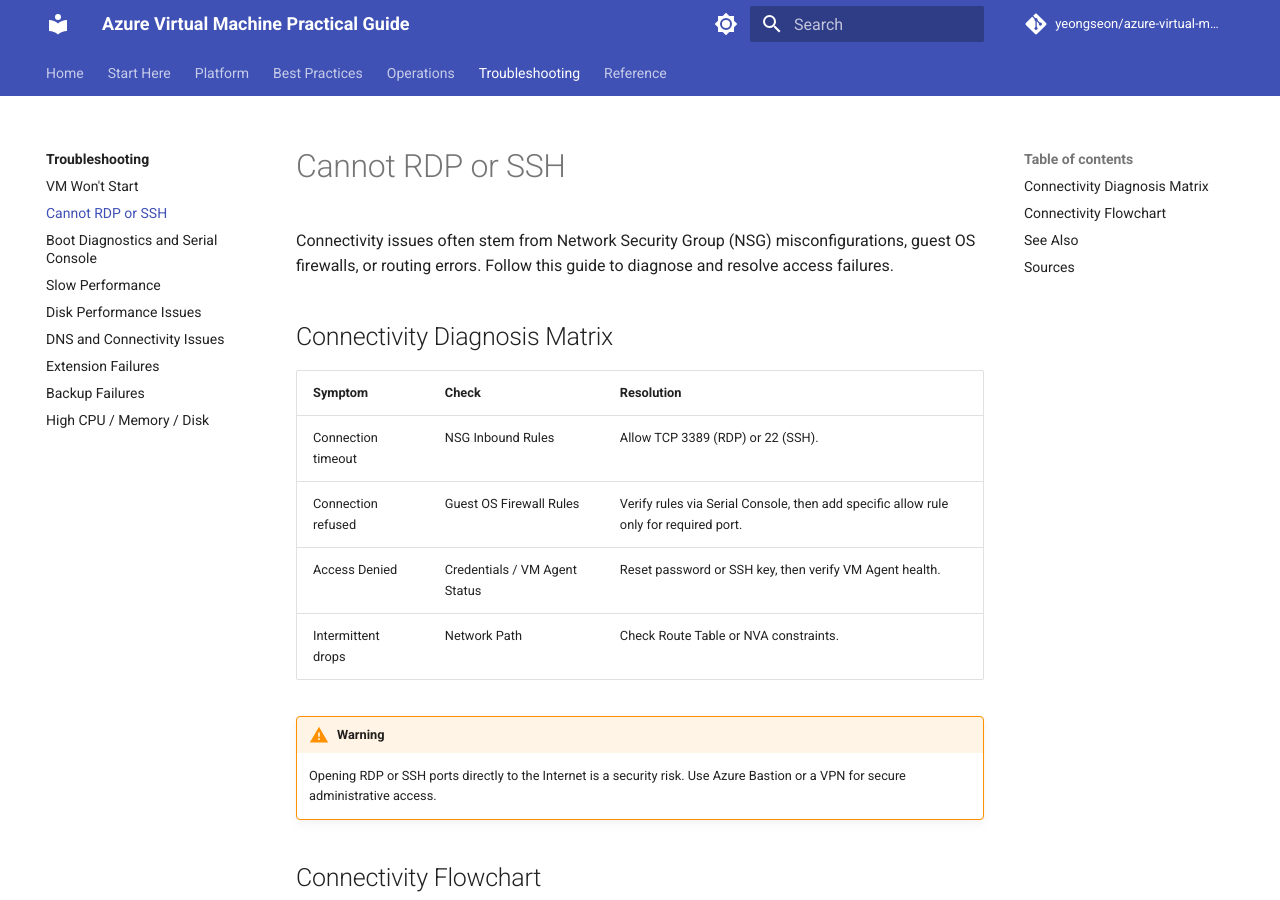
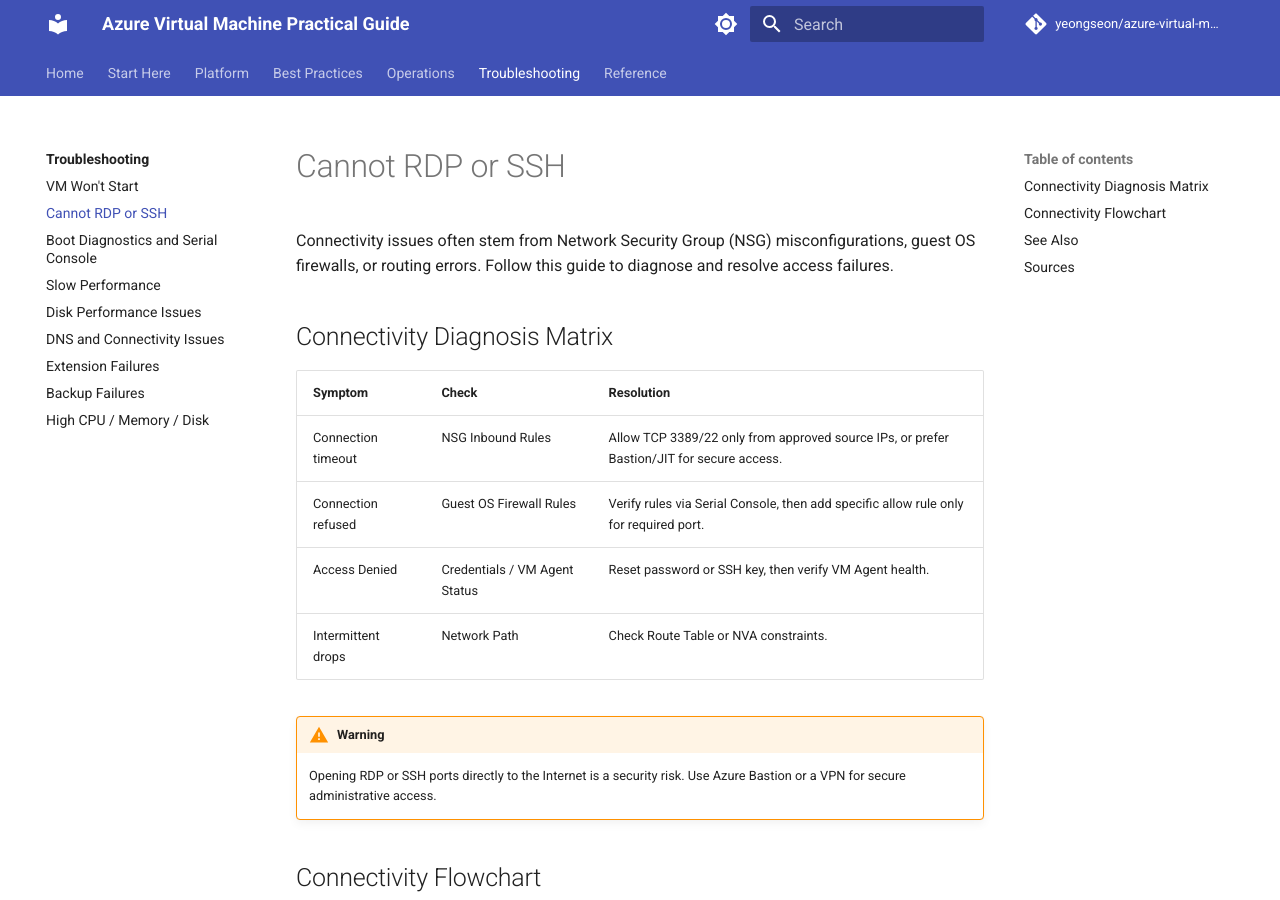
Before and after one commit to yeongseon/azure-virtual-machine-practical-guide, an MkDocs documentation site: the page built from docs/troubleshooting/cannot-rdp-or-ssh.md, in a window 1280 px wide and 900 px high. Built offline with MkDocs 1.6.1 and Material for MkDocs 9.7.7, drawn with Linux system fonts in a browser that asks for light colours; comment, search, counter and statistics services are not loaded.

```diff
--- a/docs/troubleshooting/cannot-rdp-or-ssh.md
+++ b/docs/troubleshooting/cannot-rdp-or-ssh.md
@@ -6,7 +6,7 @@ Connectivity issues often stem from Network Security Group (NSG) misconfiguratio
 
 | Symptom | Check | Resolution |
 | :--- | :--- | :--- |
-| Connection timeout | NSG Inbound Rules | Allow TCP 3389 (RDP) or 22 (SSH). |
+| Connection timeout | NSG Inbound Rules | Allow TCP 3389/22 only from approved source IPs, or prefer Bastion/JIT for secure access. |
 | Connection refused | Guest OS Firewall Rules | Verify rules via Serial Console, then add specific allow rule only for required port. |
 | Access Denied | Credentials / VM Agent Status | Reset password or SSH key, then verify VM Agent health. |
 | Intermittent drops | Network Path | Check Route Table or NVA constraints. |
```
Also changed, not shown: docs/best-practices/production-baseline.md (+2 -0 lines), docs/best-practices/security-best-practices.md (+0 -2 lines), docs/platform/index.md (+1 -1 lines), docs/platform/vm-lifecycle.md (+1 -1 lines).
